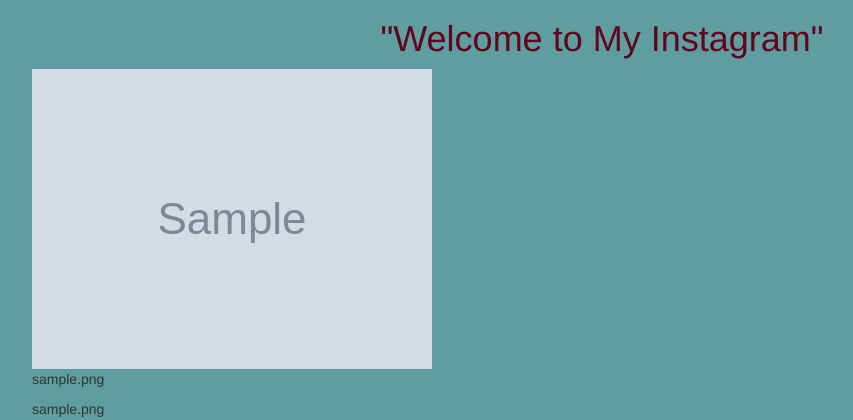
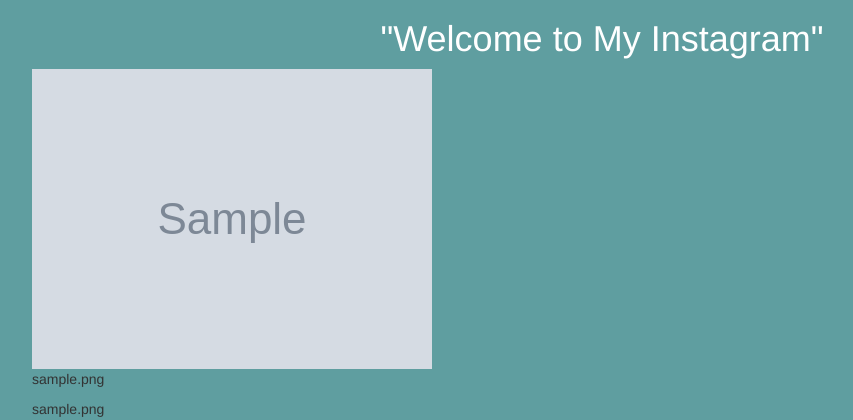
Before and after one commit to yvetteveve/instagram, a Django app: page / in a window 1280 px wide. Shown: the part 283-703 px from the top of the page, without its empty margins (38-891 px from the left). Run offline with Django 3.2, Linux system fonts and the light colour scheme; a user stored in the database is signed in; tables that the repository leaves empty hold one stand-in row (values such as "Sample post"); grey boxes marked "Sample" are stand-in pictures; some libraries are stand-ins or nearby versions.

Commit message:
change color of heading

```diff
--- a/instagram/templates/index.html
+++ b/instagram/templates/index.html
@@ -12,7 +12,7 @@
         <div class="container">
         <img src= "https://bit.ly/2JL2ySF" style="width:200px;height:200px;" >
 
-        <h1 class="text-center" style="color:rgb(97, 5, 28);">"Welcome to My Instagram"</h1>
+        <h1 class="text-center" style="color:white;">"Welcome to My Instagram"</h1>
             <div class="row">
 
 
```
